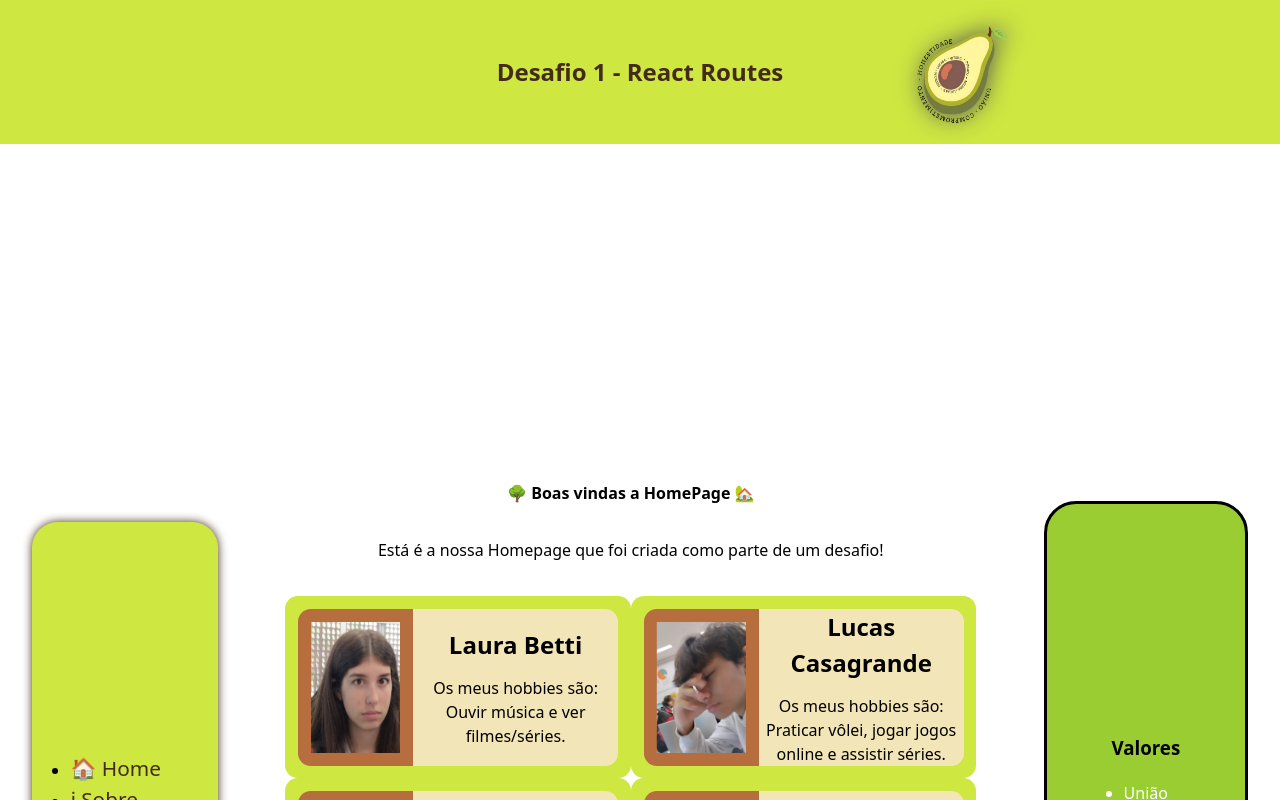
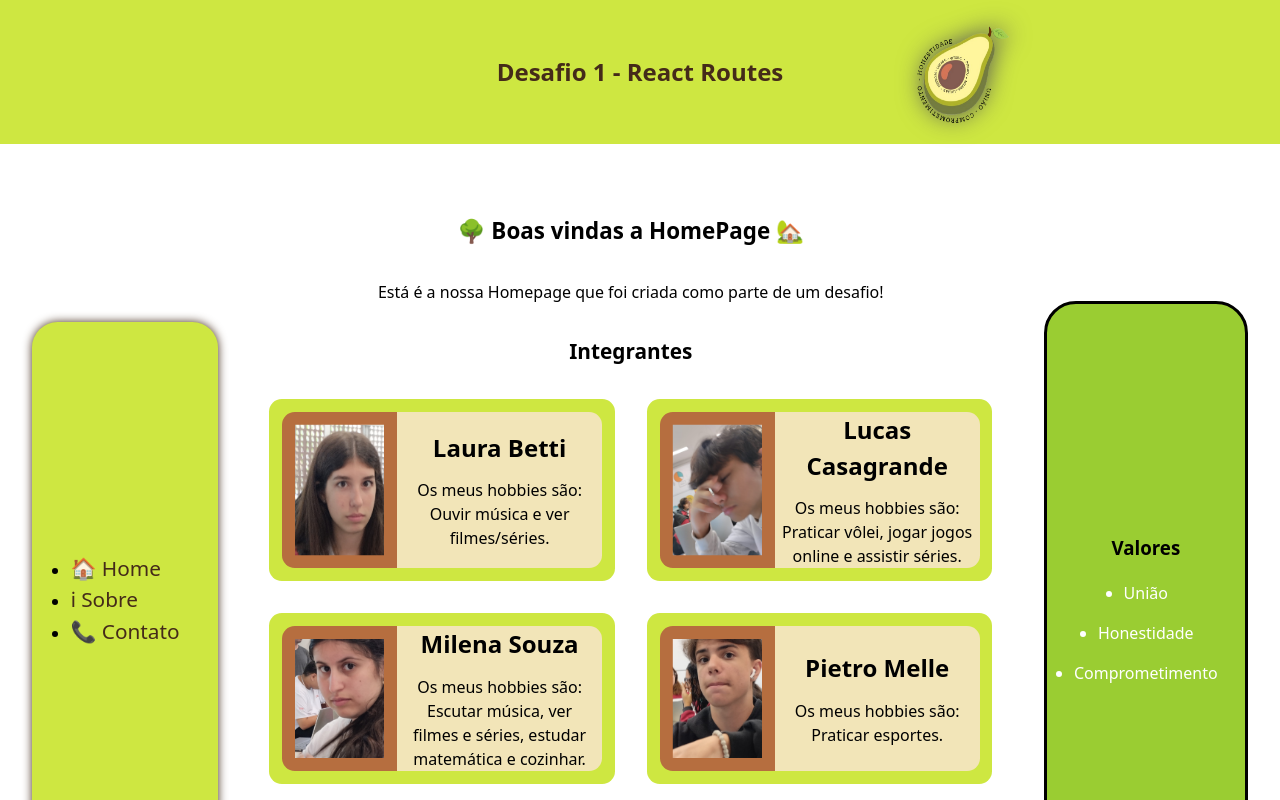
Before and after one commit to vitorcecato-sesi/desafio1-react-routes, a React (Vite) app: page / in a window 1280 px wide. Shown: the top 800 px of the page. Built offline with nearby package versions, Linux system fonts and the light colour scheme.

Commit message:
Correções da home

```diff
--- a/src/pages/Home.jsx
+++ b/src/pages/Home.jsx
@@ -37,8 +37,9 @@ function Home(){
                         <article className="conteudo">
                             <h1>🌳 Boas vindas a HomePage 🏡</h1>
                             <p>Está é a nossa Homepage que foi criada como parte de um desafio!</p>
+                            <h2>Integrantes</h2>
+                            <section className="blocoIntegrantes">
 
-                            <section>
                                 <section className="blocoImg">
                                     <Integrantes
                                         foto= {fotoPerfilLauraB}
@@ -51,6 +52,7 @@ function Home(){
                                         hobbies="Os meus hobbies são: Praticar vôlei, jogar jogos online e assistir séries."
                                     />
                                 </section>
+
                                 <section className="blocoImg">
                                     <Integrantes
                                         foto= {fotoPerfilMilena}
@@ -63,6 +65,7 @@ function Home(){
                                         hobbies="Os meus hobbies são: Praticar esportes."
                                     />
                                 </section>
+
                                 <section className="blocoImg">
                                     <Integrantes
                                         foto= {fotoPerfilPyetro}
@@ -75,15 +78,21 @@ function Home(){
                                         hobbies="Meus hobbies são: jogar jogos online, programar e nadar."
                                     />
                                 </section>
+
                             </section>
+
                         </article>
+
                         <Valores
                             valor1="União"
                             valor2="Honestidade"
                             valor3="Comprometimento"
                         />
+
                     </section>
+
                 </center>
+
                 <Footer
                     imagem1={foto}
                     imagem2={foto2}
@@ -92,6 +101,7 @@ function Home(){
                     texto="O Vitor Geraldo Cecato é o responsável pelo projeto Desafio 1, cuidando da coordenação e garantindo que o conteúdo seja de qualidade e esteja sempre no caminho certo."
                     imglogo={logo}
                 />
+
             </section>
         </>
     )
--- a/src/pages/styles/Home.css
+++ b/src/pages/styles/Home.css
@@ -1,16 +1,13 @@
+/* Estilização do corpo do site */
 .flexHome {
     display: flex;
     flex-direction: column;
     justify-content: space-between;
 
-    height: 200vh;
+    height: 150vh;
 }
 
-.blocoImg {
-    display: flex;
-    flex-direction: row
-}
-
+/* Estilização do meio do site */
 .mainHome {
     display: flex;
     flex-direction: row;
@@ -19,17 +16,34 @@
     width: 95vw;
 }
 
+/* Parte do meio do site (h1, p e integrantes) */
 .conteudo {
     display: flex;
     flex-direction: column;
     align-items: center;
     justify-content: space-around;
     gap: 2em;
-    height: 80vh;
+    height: 100%;
 }
 
-.botao {
-    display: block;
-    padding: 1em 3em;
-    border-radius: 2em;
+.conteudo h1 {
+    font-size: 1.4em;
 }
+
+.conteudo h2 {
+    font-size: 1.3em;
+}
+
+/* Bloco que armazena todos as sections com os componentes */
+.blocoIntegrantes {
+    display: flex;
+    flex-direction: column;
+    gap: 2em;
+}
+
+/* Bloco que armazena 2 cartões de integrantes */
+.blocoImg {
+    display: flex;
+    flex-direction: row;
+    gap: 2em;
+}
```
Lines whose indentation alone changed are shown as unchanged.
